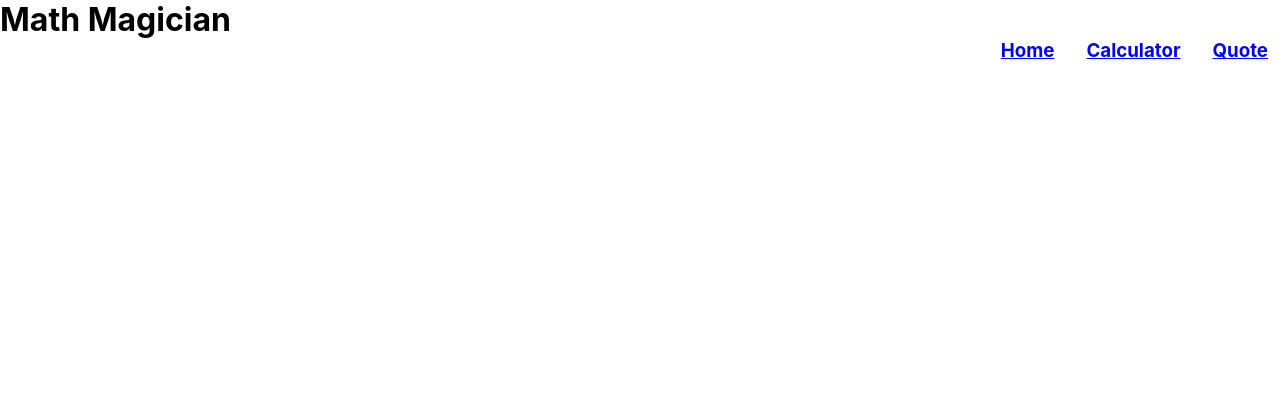
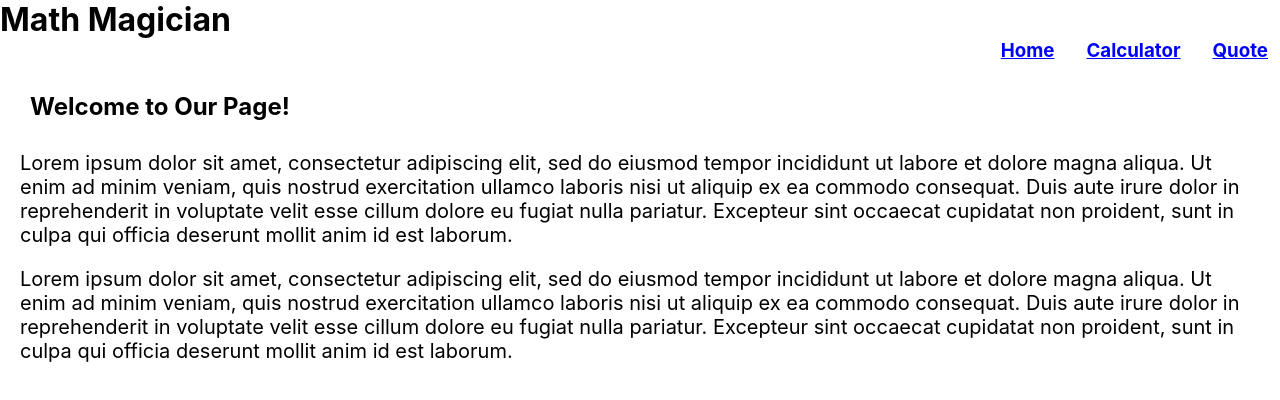
Before and after one commit to chuaindia/React-First-Project, a React (Create React App) app: page / in a window 1280 px wide. Shown: the top 400 px of the page. Built offline with nearby package versions, Linux system fonts and the light colour scheme.

Commit message:
Update src/App.js
Co-authored-by: Daniel Maina <danielmainawaweru@gmail.com>

```diff
--- a/src/App.js
+++ b/src/App.js
@@ -17,9 +17,9 @@ class App extends React.PureComponent {
       <Router>
         <NavigationBar />
         <Routes>
-          <Route exact path="src/components/pages/Home.js" element={<Home />} />
-          <Route path="/components/Calculator" element={<Calculator />} />
-          <Route path="src/components/pages/quote.js" element={<Quote />} />
+          <Route exact path="/" element={<Home />} />
+          <Route path="/calculator" element={<Calculator />} />
+          <Route path="quote.js" element={<Quote />} />
         </Routes>
       </Router>
     );
```
